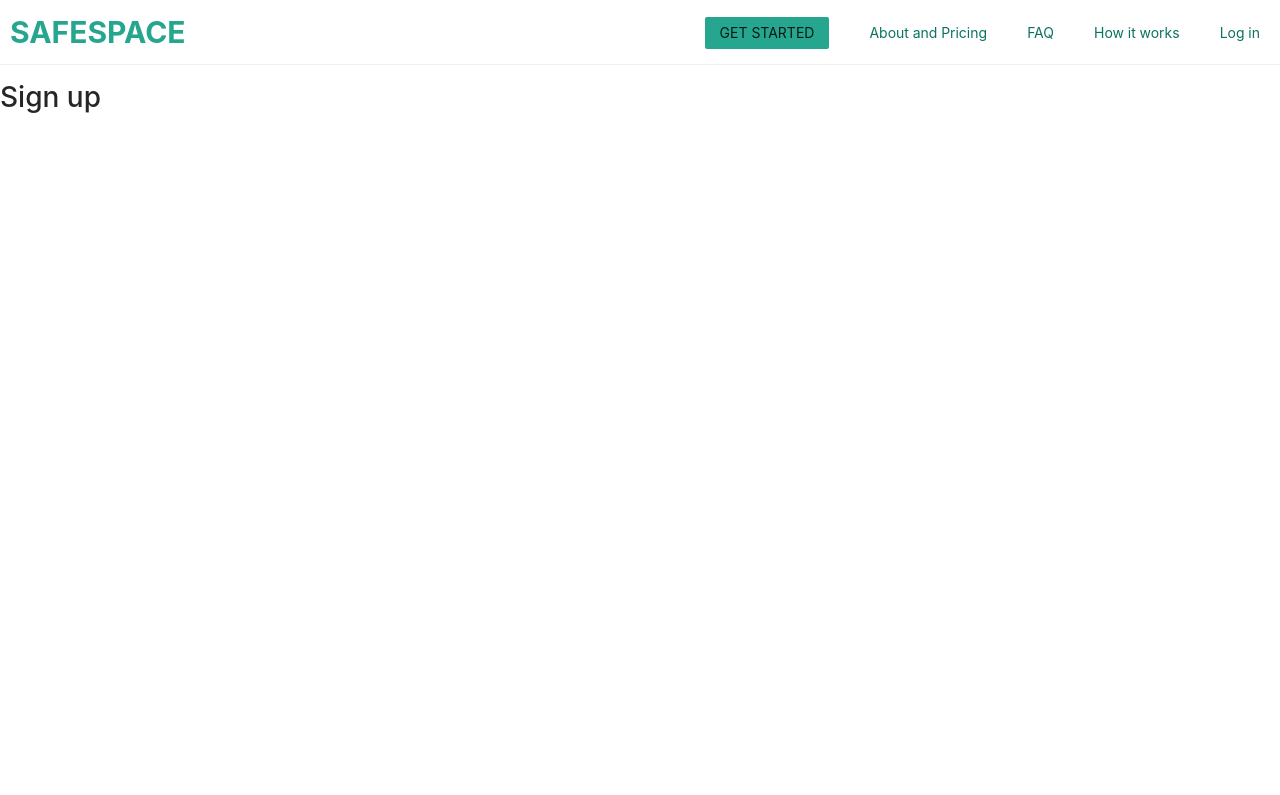
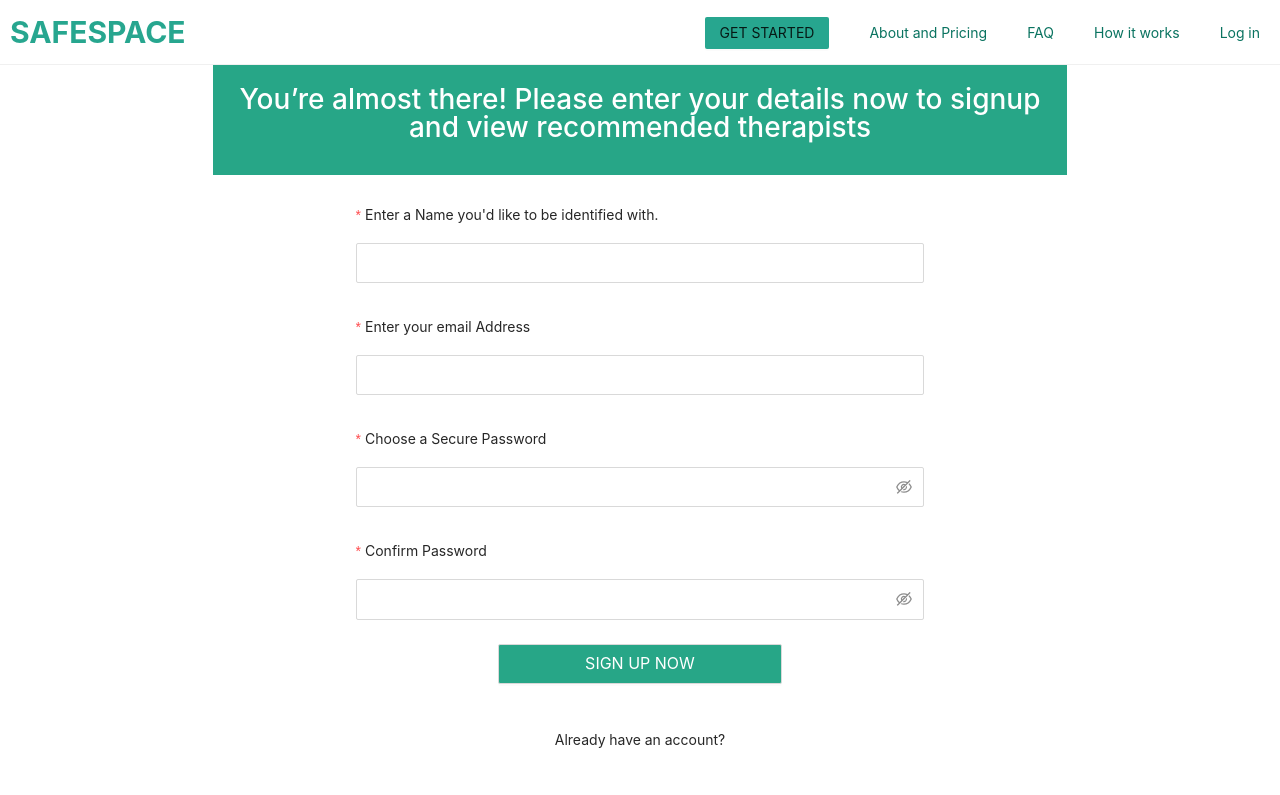
Before and after one commit to lyndachiwetelu/safespace-frontend, a React (Create React App) app: page /signup in a window 1280 px wide. Shown: the top 795 px of the page. Built offline with nearby package versions, Linux system fonts and the light colour scheme.

Commit message:
Sign up Page UI

```diff
--- a/src/App.tsx
+++ b/src/App.tsx
@@ -15,6 +15,7 @@ import Login from './pages/Login/Login';
 import Questionnaire from './pages/Questionnaire/Questionnaire';
 import HowItWorks from './pages/HowItWorks/HowItWorks';
 import Signup from './pages/Signup/Signup';
+import TherapistList from './pages/TherapistList/TherapistList';
 
 const { Header } = Layout
 
@@ -65,6 +66,9 @@ const App = () => {
             <Route path="/signup">
               <Signup />
             </Route>
+            <Route path="/therapists">
+              <TherapistList />
+            </Route>
             <Route path="/get-started">
               <Questionnaire />
             </Route>
--- a/src/pages/Home/Home.tsx
+++ b/src/pages/Home/Home.tsx
@@ -6,7 +6,6 @@ import { useHistory } from "react-router-dom"
 import imgChecked from '../../images/checked.png'
 import imgConversation from '../../images/conversation.png'
 import imgStar from '../../images/star.png'
-import { useState } from "react"
 
 const Home = () => {
     const history  = useHistory()
--- a/src/pages/Questionnaire/Questionnaire.css
+++ b/src/pages/Questionnaire/Questionnaire.css
@@ -3,6 +3,7 @@
     height: auto;
     line-height: 2em;
     padding: 20px;
+    text-align: center;
 }
 
 .Questionnaire .Questionnaire__Col .Questionnaire__Col_Header h1 {
--- a/src/pages/Questionnaire/Questionnaire.tsx
+++ b/src/pages/Questionnaire/Questionnaire.tsx
@@ -9,7 +9,6 @@ import {
   } from 'antd';
 
 import { Layout } from "antd"
-import { Redirect } from 'react-router';
 import FullLayout from "../../components/Layout/FullLayout"
 import './Questionnaire.css'
 import { useHistory } from 'react-router-dom';
@@ -30,10 +29,6 @@ const Questionnaire = () => {
     const onFinishFailed = (errorInfo: any) => {
         console.log('Failed:', errorInfo);
     };
-
-    const redirectTo = (path:string) => {
-       return <Redirect to={path} />
-    }
 
     return (<FullLayout>
         <Row className='Questionnaire'>
--- /dev/null
+++ b/src/pages/Signup/Signup.css
@@ -0,0 +1,38 @@
+.Signup__Col__Header {
+    background: #27a687;
+    height: auto;
+    line-height: 2em;
+    padding: 20px;
+    text-align: center;
+}
+
+.Signup .Signup__Col__Header h1 {
+    color: white;
+}
+
+.Signup .Signup__Col__Form {
+    padding-top: 20px;
+    text-align: center;
+}
+
+.Signup__Col__Form__Button {
+    text-align: center;
+}
+
+.Signup__Col__Form__Button button {
+   width: 50%;
+   background: #27a687;
+   color: white;
+}
+
+
+.Signup__Col__Form__Button--Login {
+    width: 50%;
+    background: #27a687;
+    color: white;
+}
+
+.Signup__Col__Form__Button--Login:hover, .Signup__Col__Form__Button--Login:focus, .Signup__Col__Form__Button button:hover, .Signup__Col__Form__Button button:focus {
+    background: #0A7360;
+    color: white;
+}
--- a/src/pages/Signup/Signup.tsx
+++ b/src/pages/Signup/Signup.tsx
@@ -1,5 +1,109 @@
+import { Col, Row } from "antd"
+import FullLayout from "../../components/Layout/FullLayout"
+import "./Signup.css"
+import { Form, Input, Button, Layout } from 'antd';
+import { useHistory } from "react-router-dom";
+
 const Signup = () => {
-    return (<h1>Sign up</h1>)
+    const { Header } = Layout
+
+    const history = useHistory()
+
+    const onFinish = (values: any) => {
+        console.log('Success:', values);
+        history.push('/therapists')
+      };
+
+      const onFinishFailed = (errorInfo: any) => {
+        console.log('Failed:', errorInfo);
+      };
+
+    return (
+        <FullLayout>
+            <Row className="Signup">
+                <Col lg={4} xs={2}></Col>
+                <Col lg={16} xs={20}>
+                    <Header className="Signup__Col__Header">
+                    <h1>You’re almost there! Please enter your details now to signup and view recommended therapists</h1>
+                    </Header>
+                    <Row>
+                    <Col lg={4} xs={2}></Col>
+                        <Col lg={16} xs={16} className="Signup__Col__Form">
+                          <Form
+                            name="basic"
+                            size="large"
+                            labelCol={{ span: 24 }}
+                            wrapperCol={{ span: 24 }}
+                            initialValues={{ remember: true }}
+                            onFinish={onFinish}
+                            onFinishFailed={onFinishFailed}
+                            layout="vertical"
+                            >
+                            <Form.Item
+                                label="Enter a Name you'd like to be identified with."
+                                name="username"
+                                rules={[{ required: true, message: 'Please enter a name, can be your real name, or not' }]}
+                            >
+                                <Input />
+                            </Form.Item>
+
+                            <Form.Item
+                                label="Enter your email Address"
+                                name="email"
+                                rules={[{ required: true, type: 'email', message: 'Please enter a valid email address.' }]}
+                            >
+                                <Input />
+                            </Form.Item>
+
+                            <Form.Item
+                                label="Choose a Secure Password"
+                                name="password"
+                                rules={[{ required: true, message: 'Please input your password' }]}
+                            >
+                                <Input.Password />
+                            </Form.Item>
+
+                            <Form.Item
+                                label="Confirm Password"
+                                name="confirm-password"
+                                dependencies={['password']}
+                                rules={[
+                                    {
+                                      required: true,
+                                      message: 'Please confirm your password!',
+                                    },
+                                    ({ getFieldValue }) => ({
+                                      validator(_, value) {
+                                        if (!value || getFieldValue('password') === value) {
+                                          return Promise.resolve();
+                                        }
+                                        return Promise.reject(new Error('The two passwords that you entered do not match!'));
+                                      },
+                                    }),
+                                  ]}
+                            >
+                                <Input.Password />
+                            </Form.Item>
+
+                            <Form.Item wrapperCol={{ span: 24 }} className="Signup__Col__Form__Button">
+                            <Button type="default" htmlType="submit">
+                                SIGN UP NOW
+                                </Button>
+                            </Form.Item>
+                            </Form>
+                            <p>Already have an account?</p>
+                            <Button className="Signup__Col__Form__Button--Login" size="large" onClick={() => history.push('/login')}>
+                                LOG IN
+                            </Button>
+                        </Col>
+                        <Col lg={4} xs={4}></Col>
+                    </Row>
+                </Col>
+                <Col></Col>
+            </Row>
+
+        </FullLayout>
+    )
 }
 
 export default Signup
--- /dev/null
+++ b/src/pages/TherapistList/TherapistList.tsx
@@ -0,0 +1,5 @@
+const TherapistList = () => {
+    return (<h1>This is the Therapist List</h1>)
+}
+
+export default TherapistList
```
